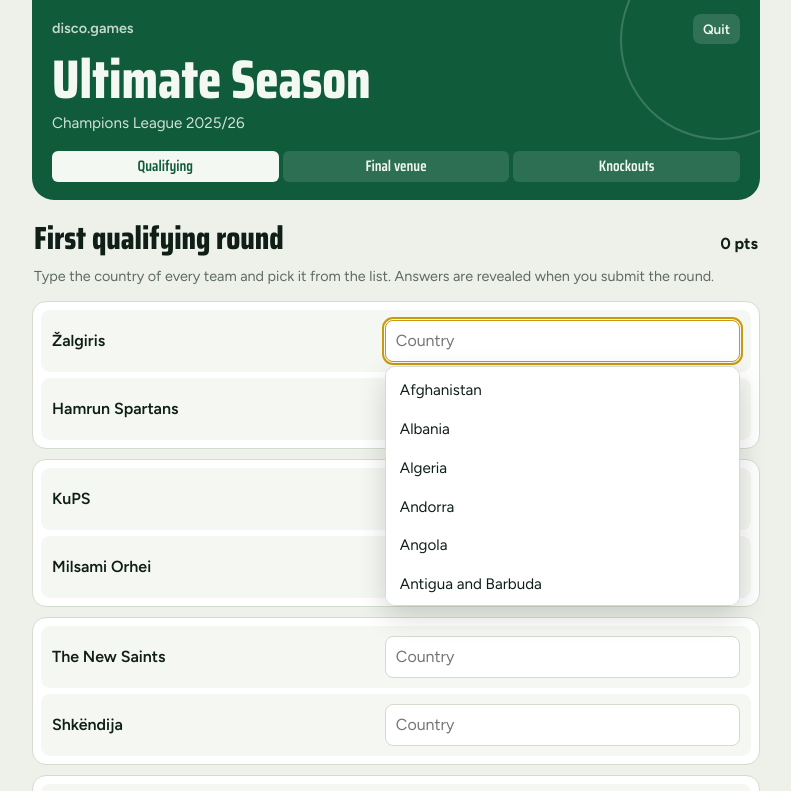
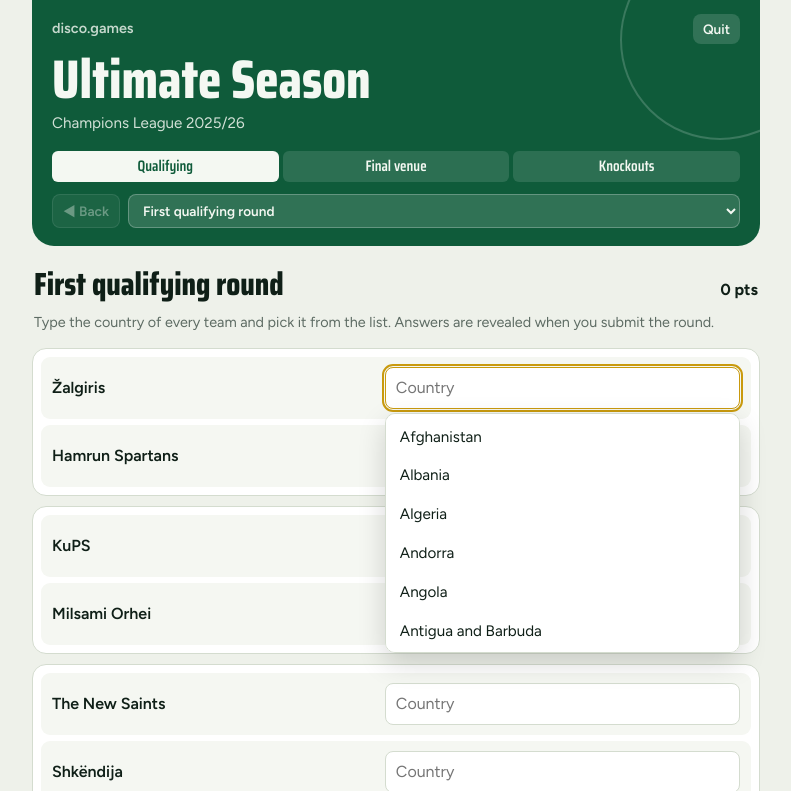
Before and after one commit to discodiscosson/ultimate-season, a website with bundled scripts: page index.html in a window 1280 px wide. Both pictures are taken after a click on the button "Start the season". Shown: the top 791 px of the page, without its empty margins (244-1035 px from the left). Built offline with nearby package versions, Linux system fonts and the light colour scheme.

Commit message:
Review mode: Back and Jump to

```diff
--- a/css/style.css
+++ b/css/style.css
@@ -36,6 +36,14 @@ button:focus-visible, select:focus-visible, a:focus-visible { outline: 2px solid
 .ladder span { flex: 1; font-family: var(--display); font-weight: 600; font-size: .95rem; text-align: center; padding: 4px 0; border-radius: 6px; background: rgba(255,255,255,.12); }
 .ladder .past { background: rgba(255,255,255,.28); }
 .ladder .now { background: var(--pitch-ink); color: var(--pitch); }
+
+/* Review mode */
+.review { display: flex; gap: 8px; margin-top: 12px; position: relative; z-index: 1; }
+.review button, .review select { font: inherit; font-size: .85rem; font-weight: 600; color: var(--pitch-ink); background: rgba(255,255,255,.14); border: 1px solid rgba(255,255,255,.25); border-radius: 8px; padding: 6px 10px; }
+.review button { cursor: pointer; white-space: nowrap; }
+.review button:disabled { opacity: .4; cursor: default; }
+.review select { flex: 1; min-width: 0; cursor: pointer; }
+.review select option, .review select optgroup { color: #0f1f17; background: #fff; }
 
 /* Start page */
 .panel { background: var(--surface); border: 1px solid var(--line); border-radius: 16px; padding: 6px 18px 18px; }
--- a/js/app.js
+++ b/js/app.js
@@ -1,5 +1,5 @@
 import { loadIndex, loadSeason } from './data.js';
-import { momentsFor, runSeason } from './engine.js';
+import { momentsFor, runSeason, stepsFor } from './engine.js';
 import { saveRun } from './lib/supabase.js';
 import { esc } from './lib/util.js';
 
@@ -11,10 +11,13 @@ const DIFF = {
 
 // Only hard mode for now. Set to true to show the difficulty picker again.
 const SHOW_DIFFICULTY = false;
+// Review mode: Back and Jump to controls during play, for testing the flow. Set to false before launch.
+const REVIEW_MODE = true;
 
 const app = document.getElementById('app');
 let INDEX = null;
 let runId = 0;
+let current = null; // { season, steps, pos } while playing
 const sel = { comp: null, season: null, diff: 'hard' };
 const comp = () => INDEX.competitions.find((c) => c.id === sel.comp);
 
@@ -23,7 +26,28 @@ function band(sub, ladder) {
     <div class="band-top"><a class="home" href="https://www.disco.games">disco.games</a>${ladder ? '<button class="quit" data-act="app-quit">Quit</button>' : ''}</div>
     <h1 class="title">Ultimate Season</h1><p class="sub">${sub}</p>
     ${ladder ? `<div class="ladder">${ladder.map((s) => `<span class="${s.state}">${esc(s.label)}</span>`).join('')}</div>` : ''}
+    ${ladder && REVIEW_MODE && current ? reviewNav() : ''}
   </header>`;
+}
+
+function reviewNav() {
+  const { steps } = current;
+  let game = '';
+  const opts = steps.map((s, i) => {
+    let o = '';
+    if (s.game !== game) { o += `${game ? '</optgroup>' : ''}<optgroup label="${esc(s.game)}">`; game = s.game; }
+    return o + `<option value="${i}">${esc(s.label)}</option>`;
+  }).join('') + '</optgroup>';
+  return `<div class="review"><button class="rv-back" data-act="app-back" aria-label="Back one step">◀ Back</button>
+    <select id="jump" aria-label="Jump to step">${opts}</select></div>`;
+}
+
+function syncReview() {
+  if (!current) return;
+  const back = app.querySelector('.rv-back');
+  const jump = app.querySelector('#jump');
+  if (back) back.disabled = current.pos <= 0;
+  if (jump) jump.value = String(current.pos);
 }
 
 function renderStart() {
@@ -45,7 +69,7 @@ function renderStart() {
     <div class="foot"><span></span><button class="btn" data-act="app-start">Start the season</button></div>`;
 }
 
-async function play() {
+async function play(fromPos = 0) {
   const myRun = ++runId;
   app.innerHTML = band('Loading the season…');
   let season;
@@ -55,26 +79,37 @@ async function play() {
 
   const title = SHOW_DIFFICULTY ? `${season.competition.name} ${season.label}, ${DIFF[sel.diff].name}` : `${season.competition.name} ${season.label}`;
   const moments = momentsFor(season);
-  app.innerHTML = band(esc(title), moments.map((m, k) => ({ label: m.meta.short, state: k === 0 ? 'now' : '' }))) + '<div id="stage"></div>';
+  const steps = stepsFor(season);
+  current = { season, steps, pos: fromPos };
+  const from = steps[fromPos];
+  app.innerHTML = band(esc(title), moments.map((m) => ({ label: m.meta.short, state: '' }))) + '<div id="stage"></div>';
   const results = await runSeason({
-    host: app.querySelector('#stage'), season, difficulty: sel.diff,
-    onMoment: (i) => app.querySelectorAll('.ladder span').forEach((s, k) => { s.className = k < i ? 'past' : k === i ? 'now' : ''; }),
+    host: app.querySelector('#stage'), season, difficulty: sel.diff, from: { mi: from.mi, li: from.li },
+    isCurrent: () => myRun === runId,
+    onStep: (mi, li) => {
+      if (myRun !== runId) return;
+      current.pos = steps.findIndex((s) => s.mi === mi && s.li === li);
+      app.querySelectorAll('.ladder span').forEach((s, k) => { s.className = k < mi ? 'past' : k === mi ? 'now' : ''; });
+      syncReview();
+    },
   });
-  if (myRun !== runId) return;
-  summary(season, title, results);
+  if (!results || myRun !== runId) return;
+  current = null;
+  summary(season, title, results, fromPos > 0);
 }
 
-async function summary(season, title, results) {
+async function summary(season, title, results, partial = false) {
   const score = results.reduce((s, r) => s + r.score, 0), max = results.reduce((s, r) => s + r.max, 0);
   app.innerHTML = band(esc(title)) + `
     <p class="total">${score} / ${max} pts</p>
-    <p class="hint" id="saved"></p>
+    <p class="hint" id="saved">${partial ? 'Review run: started part-way through, so earlier games are not included and the result is not saved.' : ''}</p>
     ${results.map((r) => `<h3 class="path">${esc(r.title)} <span class="muted">${r.score} / ${r.max} pts</span></h3>
       <div class="rounds">${(r.lines || []).map(([a, b]) => `<div class="rrow"><span>${esc(a)}</span><span>${esc(b)}</span></div>`).join('')}</div>`).join('')}
     <div class="foot" style="justify-content:flex-start">
       <button class="btn" data-act="app-again">Play again</button>
       <button class="btn ghost" data-act="app-home">Change season or difficulty</button>
     </div>`;
+  if (partial) return;
   const res = await saveRun({
     season_id: season.id, difficulty: sel.diff, score, max_score: max,
     details: results.map(({ id, score: s, max: m, lines }) => ({ id, score: s, max: m, lines })),
@@ -84,7 +119,10 @@ async function summary(season, title, results) {
   if (el && msg) el.textContent = msg;
 }
 
-app.addEventListener('change', (e) => { if (e.target.id === 'season') sel.season = e.target.value; });
+app.addEventListener('change', (e) => {
+  if (e.target.id === 'season') sel.season = e.target.value;
+  if (e.target.id === 'jump') { play(+e.target.value); scrollTo(0, 0); }
+});
 app.addEventListener('click', (e) => {
   const b = e.target.closest('[data-act^="app-"]');
   if (!b) return;
@@ -93,7 +131,8 @@ app.addEventListener('click', (e) => {
   else if (act === 'app-diff') { sel.diff = b.dataset.d; renderStart(); }
   else if (act === 'app-random') { const s = comp().seasons; sel.season = s[Math.floor(Math.random() * s.length)].id; renderStart(); }
   else if (act === 'app-start' || act === 'app-again') { play(); scrollTo(0, 0); }
-  else if (act === 'app-home' || act === 'app-quit') { runId++; renderStart(); scrollTo(0, 0); }
+  else if (act === 'app-back') { if (current && current.pos > 0) { play(current.pos - 1); scrollTo(0, 0); } }
+  else if (act === 'app-home' || act === 'app-quit') { runId++; current = null; renderStart(); scrollTo(0, 0); }
 });
 
 (async () => {
--- a/js/engine.js
+++ b/js/engine.js
@@ -1,5 +1,5 @@
 // The season engine: picks the games the season's data supports and runs them in order.
-// To add a game, create a module in js/games/ exporting meta, available() and play(), and register it here.
+// To add a game, create a module in js/games/ exporting meta, available(), steps() and play(), and register it here.
 import * as finalHost from './games/final-host.js';
 import * as qualifying from './games/qualifying.js';
 import * as bracket from './games/bracket.js';
@@ -8,15 +8,23 @@ const GAMES = [qualifying, finalHost, bracket];
 
 export const momentsFor = (season) => GAMES.filter((g) => g.available(season));
 
-export async function runSeason({ host, season, difficulty, onMoment }) {
+// Every screen in the season as a flat list, used by review mode (Back and Jump to).
+export const stepsFor = (season) => momentsFor(season).flatMap((m, mi) =>
+  m.steps(season).map((label, li) => ({ mi, li, label, game: m.meta.title })));
+
+// Runs the season from a given game (mi) and screen within it (li). onStep(mi, li) reports where the player is.
+export async function runSeason({ host, season, difficulty, from = { mi: 0, li: 0 }, onStep, isCurrent = () => true }) {
   const moments = momentsFor(season);
   const results = [];
-  for (let i = 0; i < moments.length; i++) {
-    onMoment?.(i, moments);
+  for (let mi = from.mi; mi < moments.length; mi++) {
     const el = document.createElement('div');
     host.replaceChildren(el);
-    const r = await moments[i].play({ el, season, difficulty });
-    results.push({ id: moments[i].meta.id, title: moments[i].meta.title, ...r });
+    const r = await moments[mi].play({
+      el, season, difficulty, start: mi === from.mi ? from.li : 0,
+      onStep: (li) => onStep?.(mi, li),
+    });
+    if (!isCurrent()) return null;
+    results.push({ id: moments[mi].meta.id, title: moments[mi].meta.title, ...r });
     scrollTo(0, 0);
   }
   return results;
--- a/js/games/bracket.js
+++ b/js/games/bracket.js
@@ -4,10 +4,11 @@ import { esc, tieResult } from '../lib/util.js';
 
 export const meta = { id: 'bracket', title: 'Knockout phase', short: 'Knockouts' };
 export const available = (season) => season.stages.some((s) => s.type === 'knockout');
+export const steps = (season) => [...season.stages.filter((s) => s.type === 'knockout').map((s) => s.name), 'Summary'];
 
 const CHECKS = 5;
 
-export function play({ el, season, difficulty }) {
+export function play({ el, season, difficulty, start = 0, onStep }) {
   return new Promise((resolve) => {
     const KS = season.stages.filter((s) => s.type === 'knockout');
     const LAST = KS.length - 1;
@@ -25,6 +26,12 @@ export function play({ el, season, difficulty }) {
     const MAX = KS.reduce((s, st, k) => s + st.ties.length * PTS[k], 0);
 
     const S = { r: 0, picks: KS.map(() => []), checked: KS.map(() => []), checks: CHECKS, summary: false };
+    // Starting later in the flow (review mode): earlier rounds are filled in with the real winners
+    if (start > 0) {
+      for (let k = 0; k < Math.min(start, KS.length); k++) S.picks[k] = REAL[k].slice();
+      S.r = Math.min(start, LAST);
+      S.summary = start > LAST;
+    }
     const src = () => (difficulty === 'easy' ? (k, i) => REAL[k][i] : (k, i) => (S.checked[k][i] ? REAL[k][i] : S.picks[k][i]));
     const adv = (k, i) => (S.picks[k][i] ? src()(k, i) : null);
     const points = () => S.picks.reduce((s, row, k) => s + row.filter((t, i) => t && t === REAL[k][i]).length * PTS[k], 0);
@@ -114,7 +121,7 @@ export function play({ el, season, difficulty }) {
         <div class="foot"><span></span><button class="btn" data-act="b-done">See season results</button></div>${detail}`;
     }
 
-    function render() { el.innerHTML = S.summary ? summaryHTML() : roundHTML(); }
+    function render() { el.innerHTML = S.summary ? summaryHTML() : roundHTML(); onStep?.(S.summary ? KS.length : S.r); }
 
     el.addEventListener('click', (e) => {
       const b = e.target.closest('[data-act^="b-"]');
--- a/js/games/final-host.js
+++ b/js/games/final-host.js
@@ -5,10 +5,11 @@ import { esc, formatDate } from '../lib/util.js';
 
 export const meta = { id: 'final-host', title: 'The final', short: 'Final venue' };
 export const available = (season) => !!season.final?.country;
+export const steps = () => ['Question'];
 
 const POINTS = 3;
 
-export function play({ el, season }) {
+export function play({ el, season, onStep }) {
   return new Promise((resolve) => {
     const F = season.final;
     const S = { drafts: {}, sel: {}, ans: undefined };
@@ -27,6 +28,7 @@ export function play({ el, season }) {
           : comboHTML({ key: 'final', draft: S.drafts.final, label: 'Country of the final' })}
         </div>
         <div class="foot" id="fh-foot">${footer()}</div>`;
+      onStep?.(0);
     }
     const footer = () => (S.ans !== undefined
       ? '<span></span><button class="btn" data-act="fh-next">Continue</button>'
--- a/js/games/qualifying.js
+++ b/js/games/qualifying.js
@@ -6,11 +6,12 @@ import { esc, tieResult } from '../lib/util.js';
 
 export const meta = { id: 'qualifying', title: 'Qualifying', short: 'Qualifying' };
 export const available = (season) => season.stages.some((s) => s.type === 'qualifying');
+export const steps = (season) => [...season.stages.filter((s) => s.type === 'qualifying').map((s) => s.name), 'Summary'];
 
 const PICK_POINTS = 2;
 const PATHS = { champions: 'Champions Path', league: 'League Path' };
 
-export function play({ el, season }) {
+export function play({ el, season, start = 0, onStep }) {
   return new Promise((resolve) => {
     const ST = season.stages.filter((s) => s.type === 'qualifying');
     const T = season.teams;
@@ -27,6 +28,16 @@ export function play({ el, season }) {
     const MAX = NEW.flat().length + ST[LAST].ties.length * PICK_POINTS;
 
     const S = { r: 0, drafts: {}, sel: {}, ans: {}, picks: {}, submitted: [], summary: false };
+    // Starting later in the flow (review mode): earlier rounds are filled in with the right answers
+    if (start > 0) {
+      for (let r = 0; r < Math.min(start, ST.length); r++) {
+        NEW[r].forEach((t) => { const c = T[t].country; S.sel[t] = c; S.drafts[t] = countryName(c); S.ans[t] = { code: c, ok: true }; });
+        if (r === LAST) ST[LAST].ties.forEach((tie, i) => { S.picks[i] = tie.winner; });
+        S.submitted[r] = true;
+      }
+      S.r = Math.min(start, LAST);
+      S.summary = start > LAST;
+    }
     const points = () => Object.values(S.ans).filter((a) => a.ok).length
       + (S.submitted[LAST] ? ST[LAST].ties.filter((tie, i) => S.picks[i] === tie.winner).length * PICK_POINTS : 0);
     const progress = (r) => {
@@ -116,7 +127,7 @@ export function play({ el, season }) {
         <div class="foot"><span></span><button class="btn" data-act="q-done">Continue</button></div>`;
     }
 
-    function render() { el.innerHTML = S.summary ? summaryHTML() : roundHTML(); }
+    function render() { el.innerHTML = S.summary ? summaryHTML() : roundHTML(); onStep?.(S.summary ? ST.length : S.r); }
     const updateFooter = () => { const f = el.querySelector('#q-foot'); if (f && !S.submitted[S.r]) f.innerHTML = footer(S.r); };
     const firstOpen = (after) => {
       const list = NEW[S.r], start = after ? list.indexOf(after) + 1 : 0;
```
